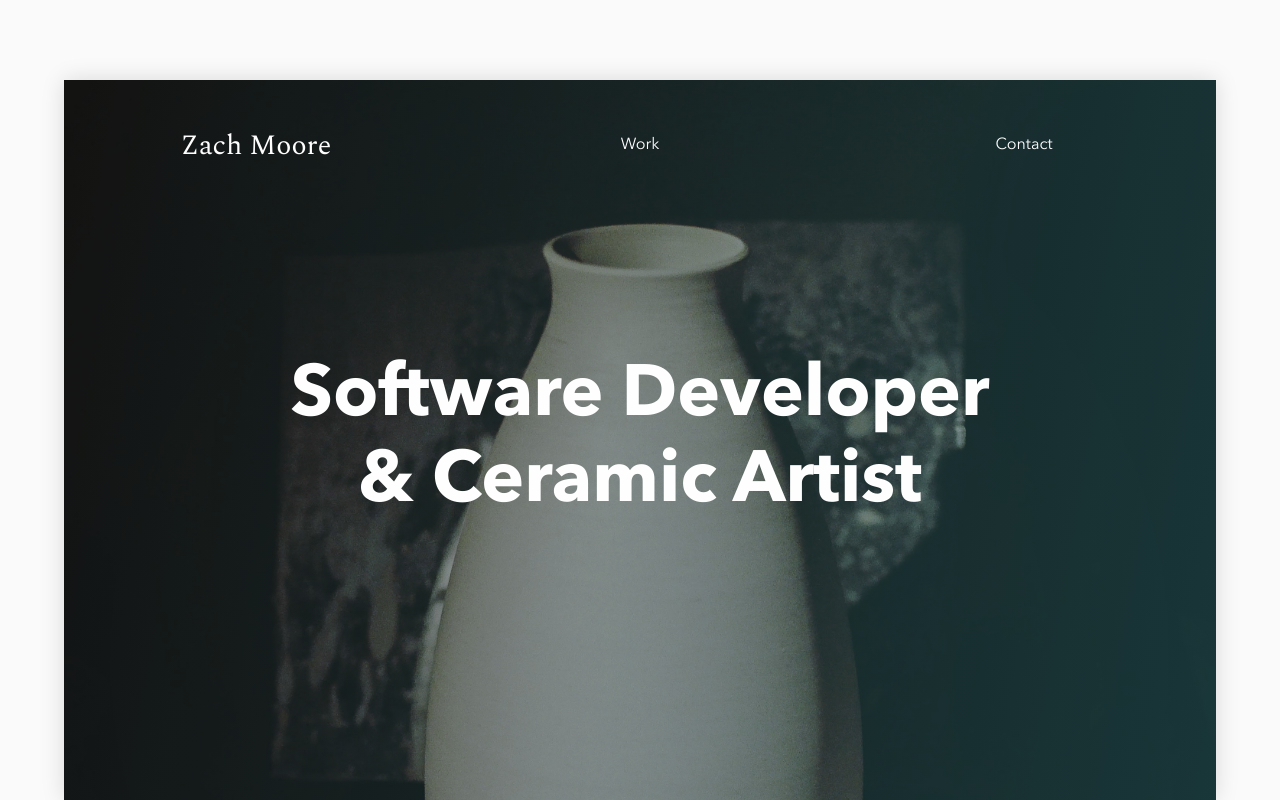
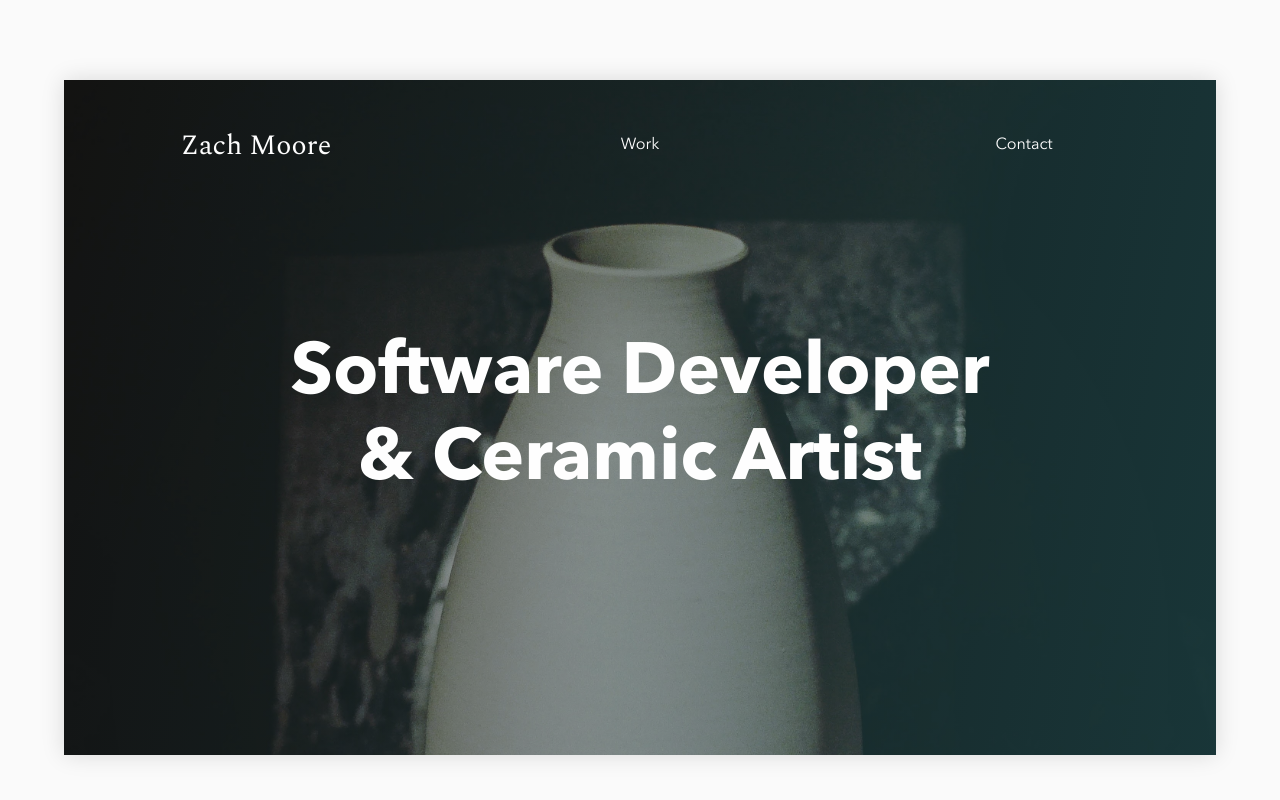
Before and after one commit to ZachJMoore/react-portfolio, a React app: page / in a window 1280 px wide. Built offline with nearby package versions, Linux system fonts and the light colour scheme.

Commit message:
Minify images

```diff
--- a/src/scss/app.scss
+++ b/src/scss/app.scss
@@ -84,6 +84,7 @@ body {
   width: 90%;
   flex: 1;
   margin-top: -90px;
+  margin-bottom: 45px;
   position: relative;
   display: flex;
   align-items: center;
```
Also changed, not shown: src/projects.js (+8 -8 lines), src/images/ceramics/3d-print-molding/3d-print-molding-header-min.jpg (added), src/images/ceramics/crystalline-ceramics/crystalline-ceramics-header-min.jpg (added), src/images/ceramics/marbled-ceramics/marbled-ceramics-header-min.jpg (added), src/images/landing-header-min.jpg (added), src/images/software/memory-match/memory-match-header-min.jpg (added), src/images/software/memory-match/memory-match-macbook-min.png (added), src/images/software/neighborhood-restaurants/neighborhood-restaurants-macbook-min.png (added), src/images/software/pomodoro-timer/pomodoro-timer-header-min.jpg (added), src/images/software/pomodoro-timer/pomodoro-timer-ipad-min.png (added), src/images/software/pomodoro-timer/pomodoro-timer-macbook-min.png (added), src/images/software/smart-kiln/smart-kiln-header-min.jpg (added), src/images/software/smart-kiln/smart-kiln-iphone-min.png (added), src/images/software/smart-kiln/smart-kiln-kiln-min.jpg (added), 4 more files.
